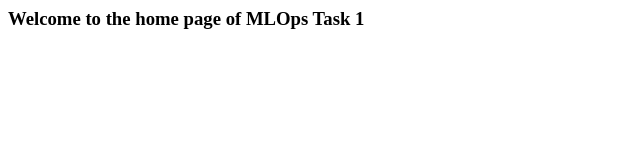
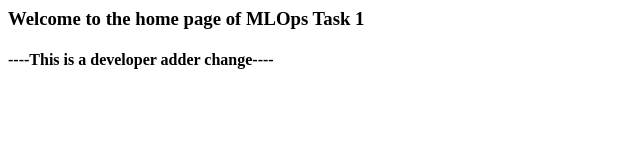
Before and after one commit to Asthajain16/MLOPs-Task-1, a plain HTML site: page index.html in a window 1280 px wide. Shown: the whole page, without its empty margins (0-640 px from the left). Drawn offline with Linux system fonts and the light colour scheme.

Commit message:
dev_first_commit

```diff
--- a/index.html
+++ b/index.html
@@ -5,5 +5,6 @@
 </head>
 <body>
 <h3> Welcome to the home page of MLOps Task 1 </h3>
+<h4>----This is a developer adder change----</h4>
 </body>
 </html>
```
